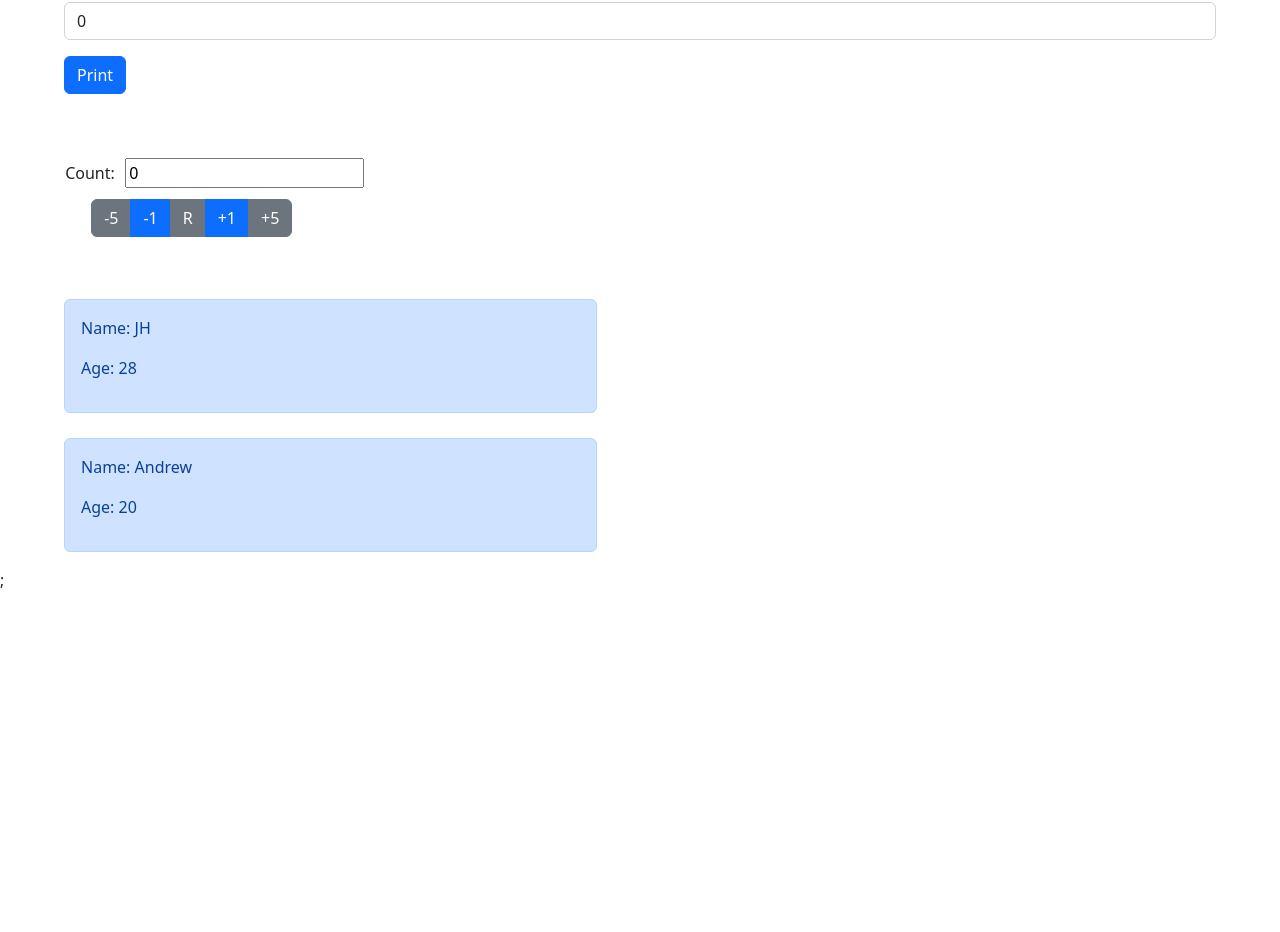
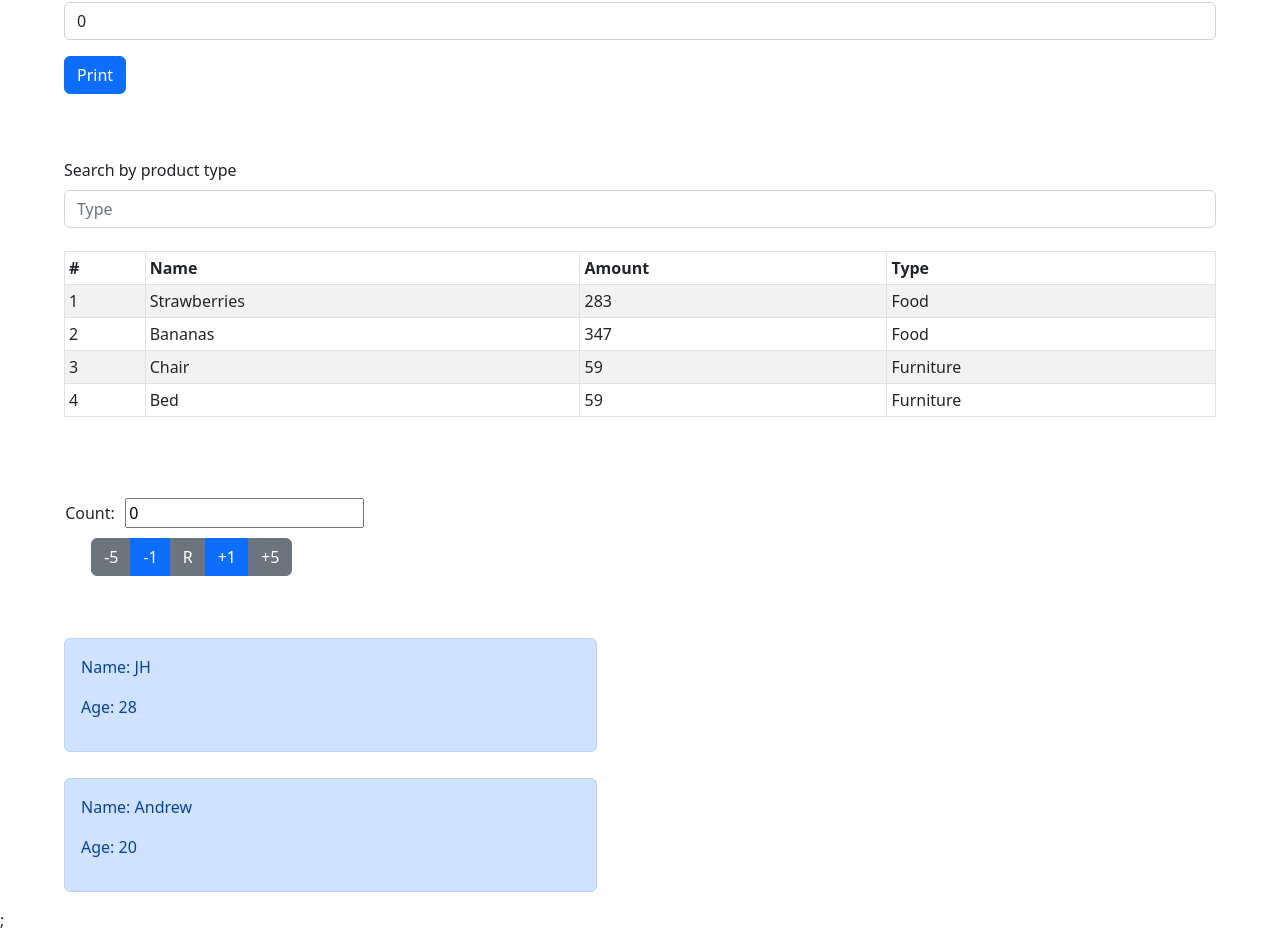
Before and after one commit to braym3/react-demo, a React (Create React App) app: page / in a window 1280 px wide. Shown: the part 1519-2451 px from the top of the page. Before the commit the page ends 2111 px from the top, so only its background shows below. Built offline with nearby package versions, Linux system fonts and the light colour scheme.

Commit message:
Improved product table search

```diff
--- a/src/App.css
+++ b/src/App.css
@@ -25,6 +25,11 @@
   margin: 2%;
   margin-left: 5%;
   margin-right: 5%;
+}
+
+.product-table{
+  margin-top: 2%;
+  margin-bottom: 7%;
 }
 
 .count-output{
--- a/src/App.js
+++ b/src/App.js
@@ -24,7 +24,7 @@ function App() { // component - function that returns JSX
       <Converter/>
       <Login/>
       <Car/>
-      {/* <ProductTable/> */}
+      <ProductTable/>
       <Counter/>
 
       {people.map(({id, name, age}) =>
--- a/src/components/ProductTable.jsx
+++ b/src/components/ProductTable.jsx
@@ -2,14 +2,19 @@ import Table from 'react-bootstrap/Table';
 import Form from 'react-bootstrap/Form';
 import { useState } from 'react';
 
+
+const ProductTable = () => {
+
+    const [searchedType, setSearchedType] = useState("");
+
     const products = [
         { id: 1, name: "Strawberries", amount: 283, productType: "Food"},
         { id: 2, name: "Bananas", amount: 347, productType: "Food"},
-    { id: 3, name: "Chair", amount: 59, productType: "Furniture"}
+        { id: 3, name: "Chair", amount: 59, productType: "Furniture"},
+        { id: 4, name: "Bed", amount: 59, productType: "Furniture"}
     ];
 
-function productRows(productType){
-    return(products.map(product =>
+    const productRows = products.filter(p => p?.productType?.toLowerCase().startsWith(searchedType.toLowerCase())).map(product => (
             <tr key={product.id}>
                 <td>{product.id}</td>
                 <td>{product.name}</td>
@@ -17,21 +22,16 @@ function productRows(productType){
                 <td>{product.productType}</td>
             </tr>
             ));
-};
-
-const ProductTable = () => {
-
-    const [productType, setType] = useState("");
-
     return(
         <div className='content'>
             <Form>
             <Form.Group className="mb-3" controlId="formType">
                 <Form.Label>Search by product type</Form.Label>
-                <Form.Control type="text" placeholder="Type" value={productType} onChange={(e) => setType(e.target.value)}/>
+                <Form.Control type="text" placeholder="Type" value={searchedType} onChange={(e) => setSearchedType(e.target.value)}/>
                 </Form.Group>
             </Form>
 
+            <div className='product-table'>
                 <Table striped bordered hover size="sm">
                     <thead>
                         <tr>
@@ -46,6 +46,7 @@ const ProductTable = () => {
                     </tbody>
                 </Table>
             </div>
+        </div>
     );
 };
 
```
Lines whose indentation alone changed are shown as unchanged.
